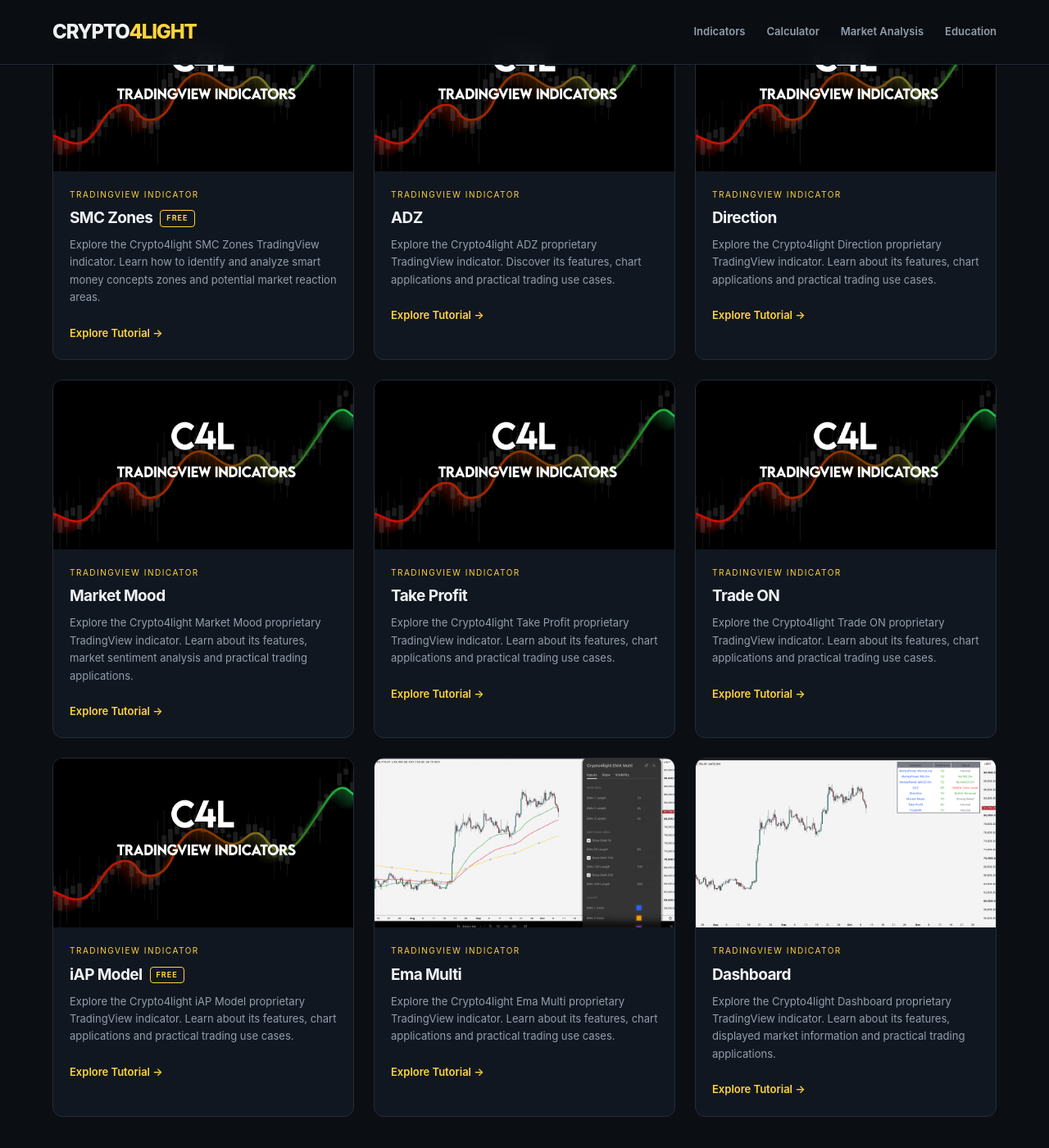
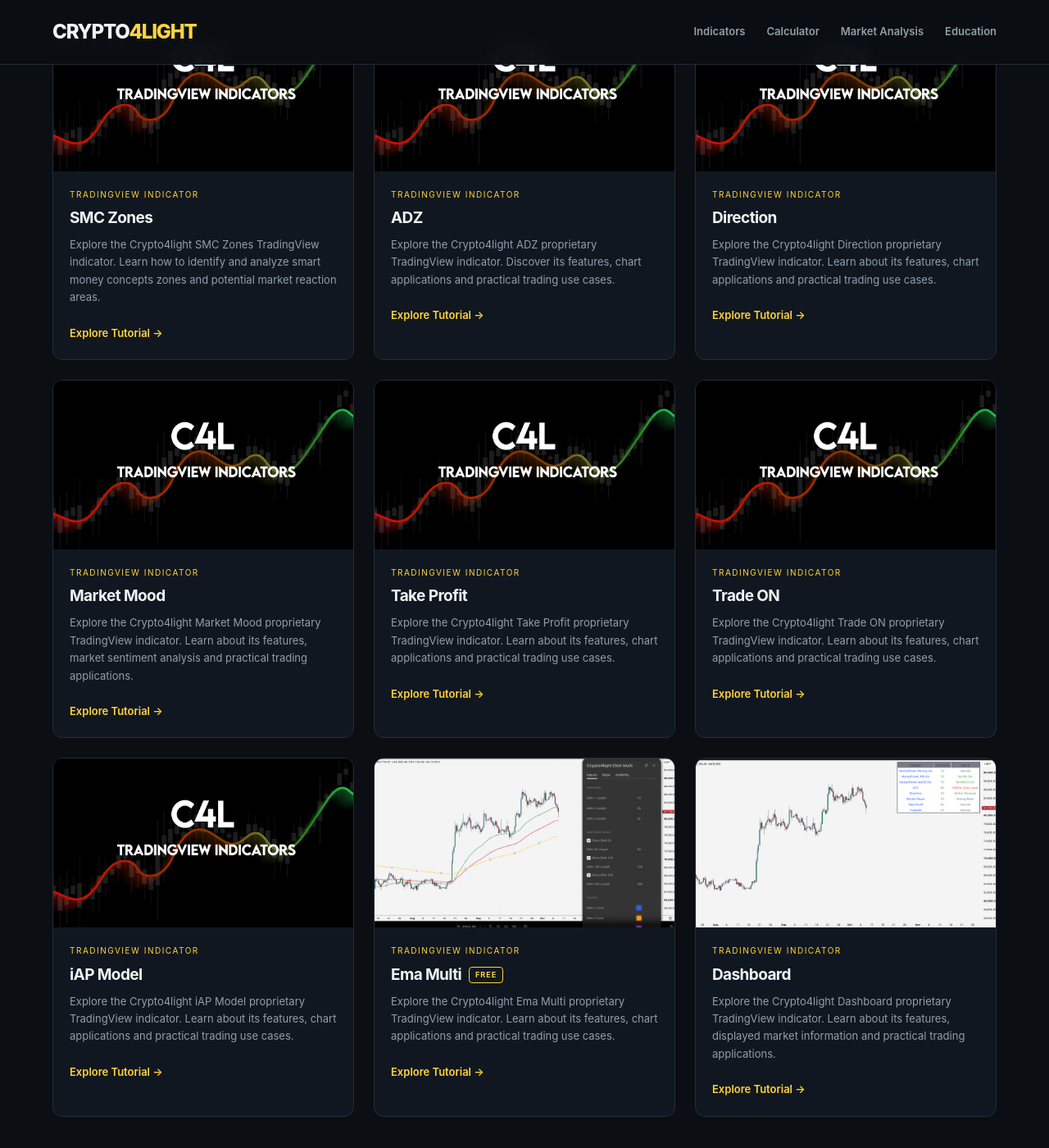
Before and after one commit to crypto4light/crypto4light, a Jekyll site: the page built from indicators/index.html, in a window 1280 px wide and 1400 px high, scrolled down 781 px. Shown: the whole window at 82% size. Built offline with Jekyll 4.4.1, drawn with Linux system fonts in a browser that asks for light colours.

Commit message:
Update index.html

```diff
--- a/indicators/index.html
+++ b/indicators/index.html
@@ -49,7 +49,7 @@ permalink: /indicators/
 
           <h2 class="indicator-card-title">
             {{ indicator.title | escape }}
-            {% if indicator.access == "free" %}
+            {% if indicator.access == "FREE" %}
               <span class="indicator-free-badge">FREE</span>
             {% endif %}
           </h2>
```
